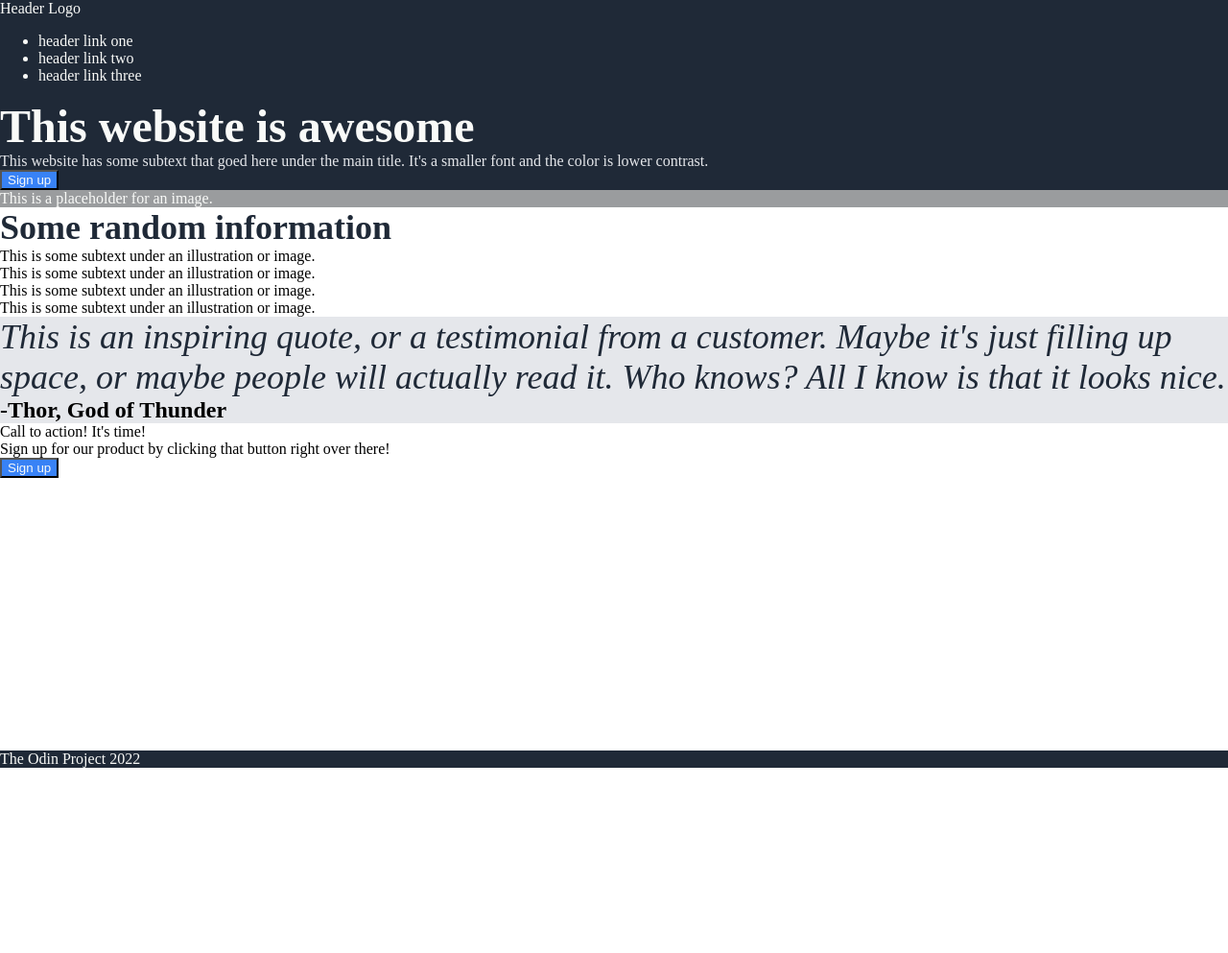
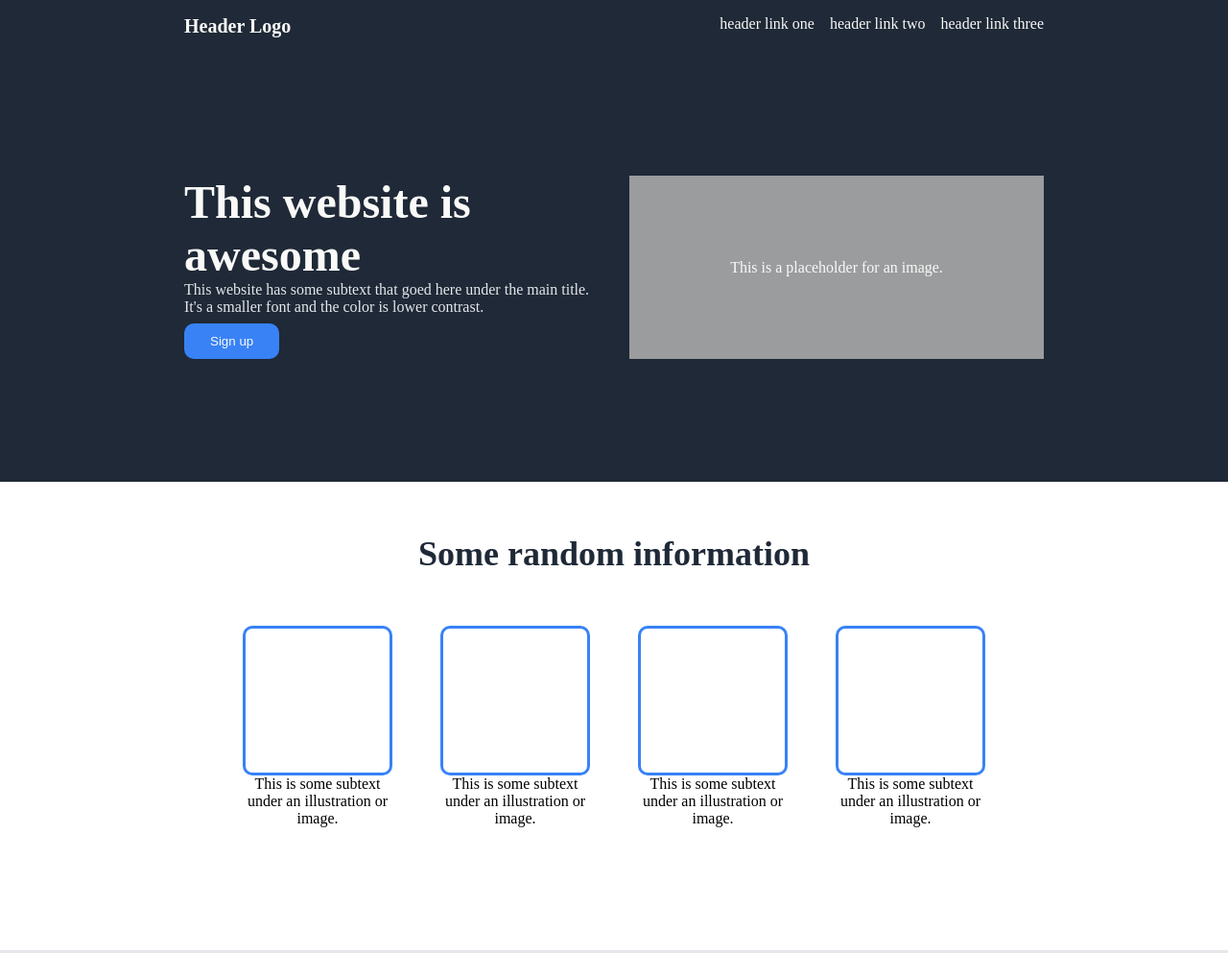
Before and after one commit to sembaSem/landing-page, a plain HTML site: page index.html in a window 1280 px wide. Shown: the top 993 px of the page at 96% size. Before the commit the page ends 800 px from the top, so only its background shows below. Drawn offline with Linux system fonts and the light colour scheme.

Commit message:
Finished landing page

```diff
--- a/index.html
+++ b/index.html
@@ -17,26 +17,44 @@
         </ul>
     </header>
     <div class="hero-background">
+        <div class="intro">
             <div class="hero">This website is awesome</div>
             <div class="hero-text">This website has some subtext that goed here under the main title. It's a smaller font and the color is lower contrast.</div>
             <button>Sign up</button>
+        </div>
         <div class="placeholder">This is a placeholder for an image.</div>
     </div>
     <div class="info">
         <div class="info-header">Some random information</div>
+        <div class="container">
+            <div class="block">
+                <div class="square"></div>
                 <div>This is some subtext under an illustration or image.</div>
+            </div>
+            <div class="block">
+                <div class="square"></div>
                 <div>This is some subtext under an illustration or image.</div>
+            </div>
+            <div class="block">
+                <div class="square"></div>
                 <div>This is some subtext under an illustration or image.</div>
+            </div>
+            <div class="block">
+                <div class="square"></div>
                 <div>This is some subtext under an illustration or image.</div>
+            </div>
+        </div>
     </div>
     <div class="quote-background">
         <div class="quote">This is an inspiring quote, or a testimonial from a customer. Maybe it's just filling up space, or maybe people will actually read it. Who knows? All I know is that it looks nice.</div>
         <div class="signature">-Thor, God of Thunder</div>
     </div>
+    <div class="blue-box">
         <div>
-        <div>Call to action! It's time!</div>
+            <div class="blue-text">Call to action! It's time!</div>
             <div>Sign up for our product by clicking that button right over there!</div>
-        <button>Sign up</button>
+        </div>
+        <button class="blue-button">Sign up</button>
     </div>
     <footer class="footer">
         The Odin Project 2022
--- a/style.css
+++ b/style.css
@@ -11,12 +11,45 @@ header, footer {
     margin: 0;
 }
 
+header {
+    display: flex;
+    justify-content: space-between;
+    padding: 1em 15%;
+}
+
+.logo {
+    font-size: 20px;
+    font-weight: bold;
+}
+
+.nav-bar {
+    list-style-type: none;
+    padding: 0;
+    margin: 0;
+    display: flex;
+    gap: 16px;
+}
+
+button {
+    background-color: #3882f6;
+    color: #f9faf8;
+    padding: 8px 24px;
+    margin-top: 8px;
+    border: solid #3882f6;
+    border-radius: 10px;
+}
+
 footer {
     margin-top: auto;
+    text-align: center;
+    padding: 2em;
 }
 
 .hero-background {
     background-color: #1f2937;
+    display: flex;
+    justify-content: center;
+    padding: 10% 15%;
 }
 
 .hero {
@@ -29,19 +62,58 @@ footer {
     color: #e5e7eb;
 }
 
+.intro {
+    flex: 1;
+    margin-right: 2em;
+}
+
 .placeholder {
     background-color: #9a9c9e;
     color: #f9faf8;
+    display: flex;
+    flex: 1;
+    align-items: center;
+    justify-content: center;
+}
+
+.info {
+    display: flex;
+    flex-direction: column;
+    align-items: center;
 }
 
 .info-header {
     font-size: 36px;
     font-weight: bolder;
     color: #1f2937;
+    padding: 1.5em;
+}
+
+.container {
+    display: flex;
+    width: 60%;
+    justify-content: space-between;
+    padding-bottom: 10%;
+}
+
+.square {
+    height: 150px;
+    width: 150px;
+    border: solid #3882f6;
+    border-radius: 10px;
+}
+
+.block {
+    display: flex;
+    flex-direction: column;
+    align-items: center;
+    text-align: center;
+    width: 150px;
 }
 
 .quote-background {
     background-color: #e5e7eb;
+    padding: 10% 20%;
 }
 
 .quote {
@@ -54,9 +126,25 @@ footer {
 .signature {
     font-size: 24px;
     font-weight: bolder;
+    text-align: end;
+    padding-right: 2em;
 }
 
-button {
+.blue-box {
     background-color: #3882f6;
+    margin: 10% 15%;
+    padding: 2em;
+    display: flex;
+    justify-content: space-around;
+    border-radius: 10px;
     color: #f9faf8;
 }
+
+.blue-text {
+    font-size: 20px;
+    font-weight: bold;
+}
+
+.blue-button {
+    border: solid #f9faf8;
+}
```
Lines whose indentation alone changed are shown as unchanged.
